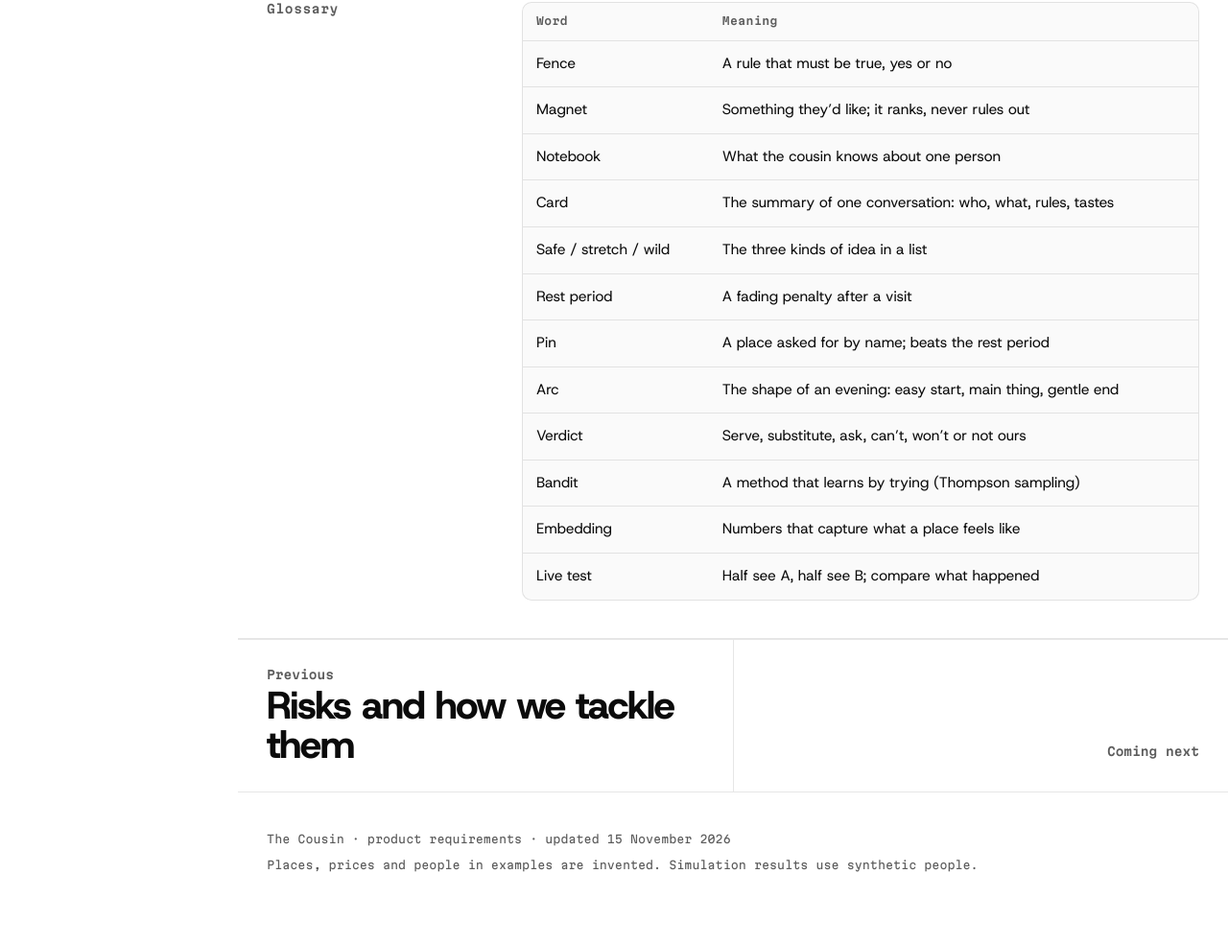
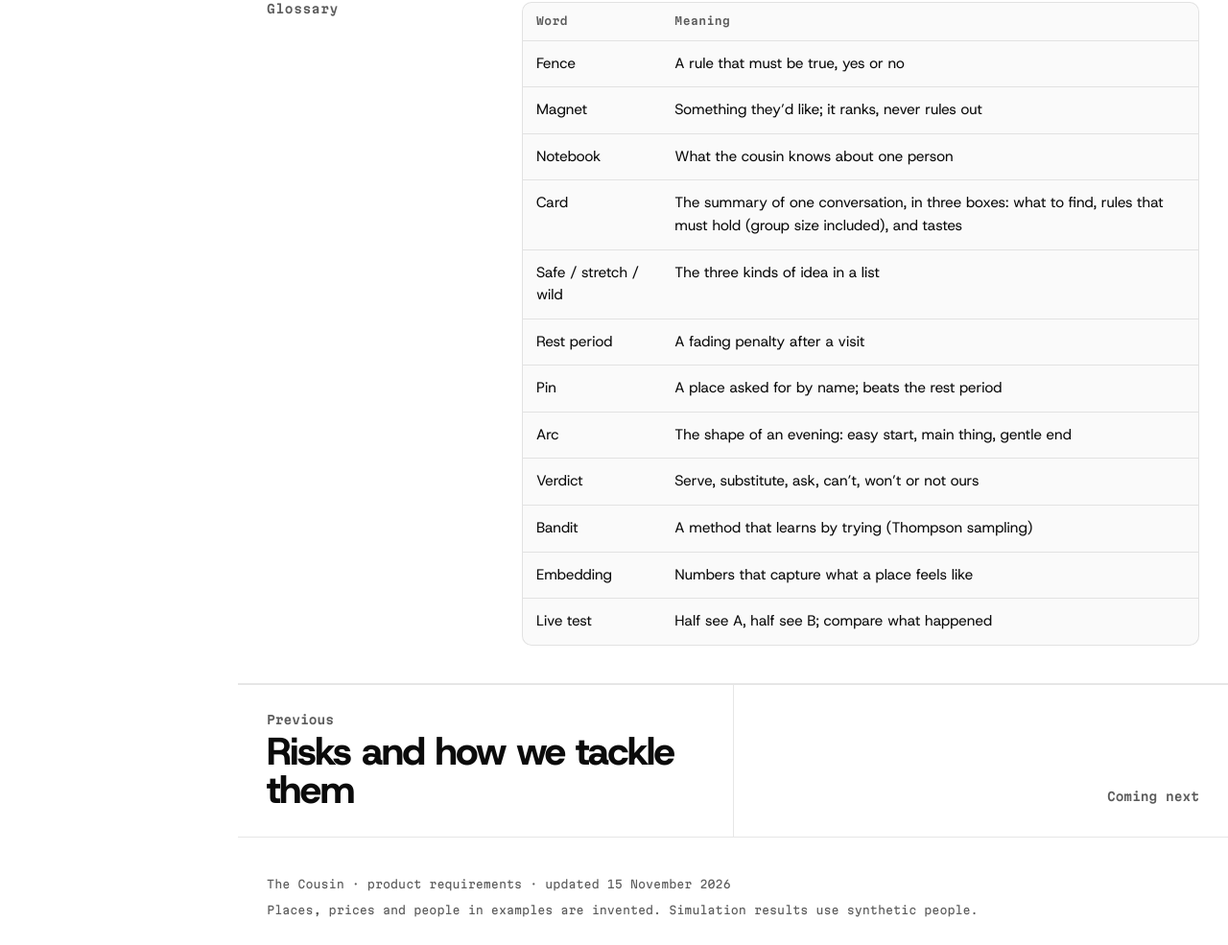
Before and after one commit to faiz-aaan/experience_app_prototype_1, an Astro site in the folder site/: page /experience_app_prototype_1/decisions in a window 1280 px wide. Shown: the part 2161-3146 px from the top of the page at 96% size. Before the commit the page ends 3111 px from the top, so only its background shows below. Built offline with nearby package versions, Linux system fonts and the light colour scheme; Astro itself is replaced by a stand-in of ours.

Commit message:
Fix the taste-change column label and the card definition in the glossary
The taste-change table shows first-pick acceptance, not 'loved it'.
The glossary now describes the card as three boxes, as the rest of the site does.

Co-Authored-By: Claude Sonnet 5.5 <noreply@anthropic.com>
Claude-Session: https://claude.ai/code/session_01NqxZjiZDiNWBjv6tNm1LK2

```diff
--- a/site/src/pages/decisions/index.astro
+++ b/site/src/pages/decisions/index.astro
@@ -30,6 +30,6 @@ import { url } from '../../data/url';
   </section>
   <section class="wrap row">
     <p class="chapter">Glossary</p>
-    <div class="tbl" tabindex="0"><table><thead><tr><th>Word</th><th>Meaning</th></tr></thead><tbody><tr><td>Fence</td><td>A rule that must be true, yes or no</td></tr><tr><td>Magnet</td><td>Something they’d like; it ranks, never rules out</td></tr><tr><td>Notebook</td><td>What the cousin knows about one person</td></tr><tr><td>Card</td><td>The summary of one conversation: who, what, rules, tastes</td></tr><tr><td>Safe / stretch / wild</td><td>The three kinds of idea in a list</td></tr><tr><td>Rest period</td><td>A fading penalty after a visit</td></tr><tr><td>Pin</td><td>A place asked for by name; beats the rest period</td></tr><tr><td>Arc</td><td>The shape of an evening: easy start, main thing, gentle end</td></tr><tr><td>Verdict</td><td>Serve, substitute, ask, can’t, won’t or not ours</td></tr><tr><td>Bandit</td><td>A method that learns by trying (Thompson sampling)</td></tr><tr><td>Embedding</td><td>Numbers that capture what a place feels like</td></tr><tr><td>Live test</td><td>Half see A, half see B; compare what happened</td></tr></tbody></table></div>
+    <div class="tbl" tabindex="0"><table><thead><tr><th>Word</th><th>Meaning</th></tr></thead><tbody><tr><td>Fence</td><td>A rule that must be true, yes or no</td></tr><tr><td>Magnet</td><td>Something they’d like; it ranks, never rules out</td></tr><tr><td>Notebook</td><td>What the cousin knows about one person</td></tr><tr><td>Card</td><td>The summary of one conversation, in three boxes: what to find, rules that must hold (group size included), and tastes</td></tr><tr><td>Safe / stretch / wild</td><td>The three kinds of idea in a list</td></tr><tr><td>Rest period</td><td>A fading penalty after a visit</td></tr><tr><td>Pin</td><td>A place asked for by name; beats the rest period</td></tr><tr><td>Arc</td><td>The shape of an evening: easy start, main thing, gentle end</td></tr><tr><td>Verdict</td><td>Serve, substitute, ask, can’t, won’t or not ours</td></tr><tr><td>Bandit</td><td>A method that learns by trying (Thompson sampling)</td></tr><tr><td>Embedding</td><td>Numbers that capture what a place feels like</td></tr><tr><td>Live test</td><td>Half see A, half see B; compare what happened</td></tr></tbody></table></div>
   </section>
 </Base>
```
Also changed, not shown: site/src/pages/tests/index.astro (+1 -1 lines).
